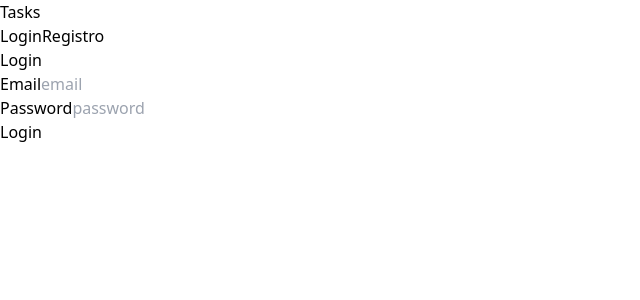
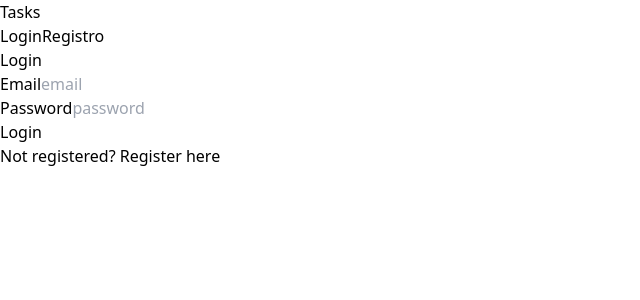
Before and after one commit to hectorc2907/MERN-Task-Manager, a React (Vite) app in the folder frontend/: page /login in a window 1280 px wide. Shown: the top 300 px of the page, without its empty margins (0-640 px from the left). Built offline with nearby package versions, Linux system fonts and the light colour scheme; no server answers.

Commit message:
terminamos con la logica de Login, seguimos con registro

```diff
--- a/frontend/src/pages/Login.jsx
+++ b/frontend/src/pages/Login.jsx
@@ -1,6 +1,6 @@
 import { useState } from "react";
 import { useDispatch, useSelector } from "react-redux";
-import { useNavigate } from "react-router-dom";
+import { useNavigate, Link } from "react-router-dom";
 import { post } from "../services/authServices.js";
 import { SetUser } from "../redux/AuthSlice.js";
 
@@ -52,6 +52,11 @@
             />
           </div>
           <button type="submit">Login</button>
+          <p className="register-link">
+            {/* Enlace para redirigir a la página de registro */}
+            Not registered? <Link to={"/register"}>Register here</Link>
+            {/* Enlace a la página de registro */}
+          </p>
         </form>
       </div>
     </>
```
